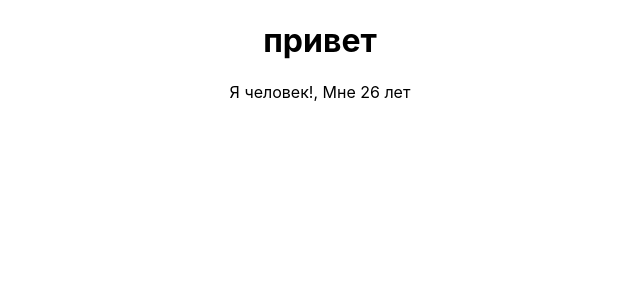
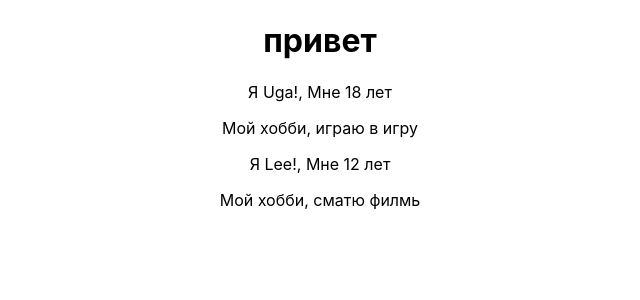
Before and after one commit to kuuga2000/MyReactApp, a React (Create React App) app: page / in a window 1280 px wide. Shown: the top 300 px of the page, without its empty margins (320-960 px from the left). Built offline with nearby package versions, Linux system fonts and the light colour scheme.

Commit message:
props children

```diff
--- a/src/App.js
+++ b/src/App.js
@@ -9,7 +9,8 @@ class App extends Component {
     return (
       <div className="App">
         <h1>привет</h1>
-        <Person />
+        <Person name="Uga" age="18">Мой хобби, играю в игру</Person>
+        <Person name="Lee" age="12">Мой хобби, сматю филмь</Person>
       </div>
     );
   }
--- a/src/Person/Person.js
+++ b/src/Person/Person.js
@@ -1,7 +1,10 @@
 import React from 'react';
 
-const person = () => {
-    return <p>Я человек!, Мне {Math.floor(Math.random() * 30)} лет</p>
+const person = (props) => {
+return <div>
+         <p>Я {props.name}!, Мне {props.age} лет</p>
+         <p>{props.children}</p>
+       </div>
 };
 
 export default person;
```
